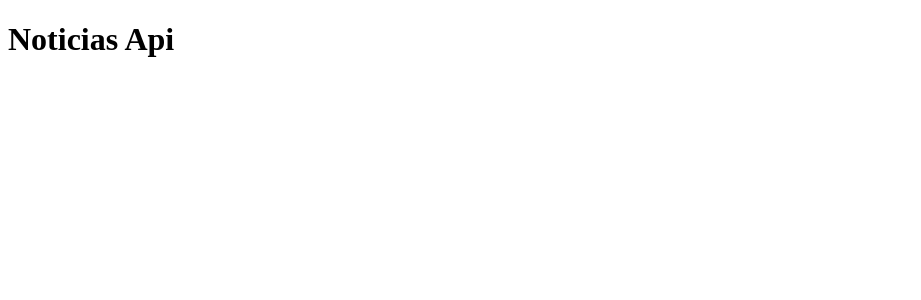
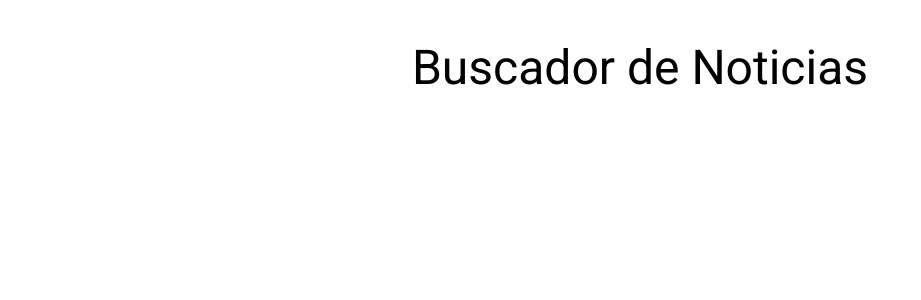
Before and after one commit to mannyaavilas/noticiasapi, a React (Vite) app: page / in a window 1280 px wide. Shown: the top 300 px of the page, without its empty margins (0-921 px from the left). Built offline with nearby package versions, Linux system fonts and the light colour scheme.

Commit message:
Mui instalado y uso de componentes

```diff
--- a/package.json
+++ b/package.json
@@ -10,6 +10,9 @@
     "preview": "vite preview"
   },
   "dependencies": {
+    "@emotion/react": "^11.11.1",
+    "@emotion/styled": "^11.11.0",
+    "@mui/material": "^5.14.18",
     "axios": "^1.6.2",
     "react": "^18.2.0",
     "react-dom": "^18.2.0"
--- a/src/App.jsx
+++ b/src/App.jsx
@@ -1,10 +1,14 @@
-
+import { Container, Grid, Typography } from '@mui/material';
 function App() {
 
   return (
-    <>
-        <h1>Noticias Api</h1>
-    </>
+    <Container>
+        <header>
+          <Typography align='center' marginY={5} component='h1' variant='h3'>
+            Buscador de Noticias
+          </Typography>
+        </header>
+    </Container>
   )
 }
 
```
Also changed, not shown: 1 other file (tests, documents, lock files or other folders).
